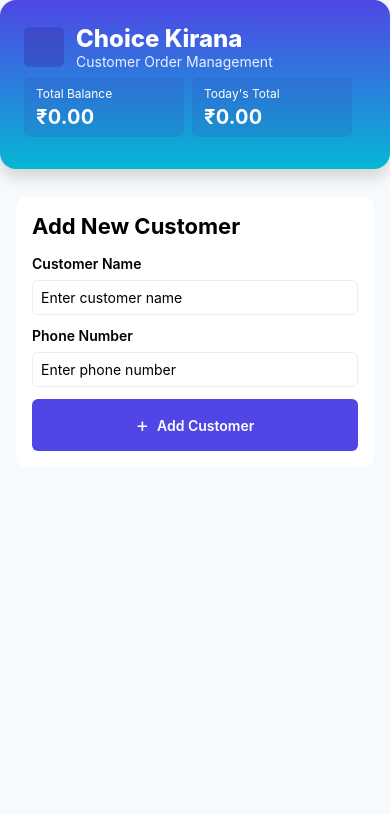
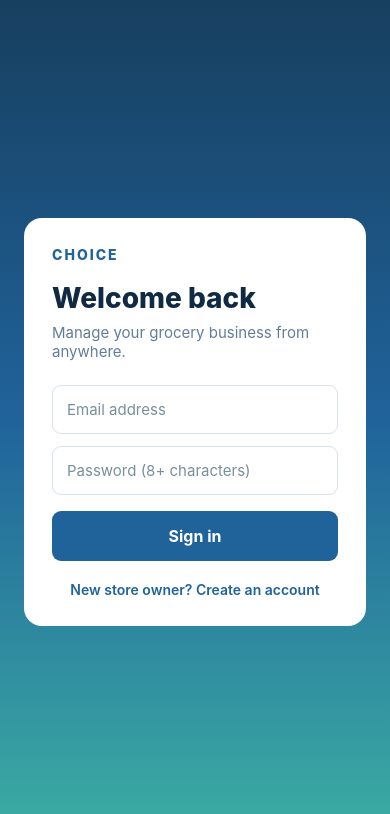
Before and after one commit to mzb2599/Choice, a React Native app: screen / in a window 390 px wide. Shown: the top 814 px of the page. Built offline with nearby package versions, Linux system fonts and the light colour scheme; some icons are missing.

Commit message:
Added authentication UI and account sessions

```diff
--- a/App.js
+++ b/App.js
@@ -15,8 +15,12 @@
 import { parseBulkUpdates } from "./utils/bulkParser";
 import { Styles } from "./styles/Styles";
 import { View } from "react-native";
+import AuthScreen from "./components/AuthScreen";
+import { clearSession, getSession } from "./utils/auth";
 
 const App = () => {
+  const [session, setSession] = useState(null);
+  const [sessionLoading, setSessionLoading] = useState(true);
   const [activeTab, setActiveTab] = useState(0);
   const [customers, setCustomers] = useState([]);
   const [searchTerm, setSearchTerm] = useState("");
@@ -31,17 +35,25 @@
   const [updateStatus, setUpdateStatus] = useState("");
 
   useEffect(() => {
+    getSession().then((stored) => {
+      setSession(stored);
+      setSessionLoading(false);
+    });
+  }, []);
+
+  useEffect(() => {
+    if (!session?.user?.id) return;
     const fetchCustomers = async () => {
-      const stored = await loadCustomers();
+      const stored = await loadCustomers(session.user.id);
       setCustomers(Array.isArray(stored) ? stored : []);
     };
 
     fetchCustomers();
-  }, []);
+  }, [session]);
 
   const saveCustomers = (next) => {
     setCustomers(next);
-    saveToStorage(next);
+    saveToStorage(next, session.user.id);
   };
 
   const handleAddCustomer = () => {
@@ -151,6 +163,9 @@
     setActiveTab(tabIndex);
   };
 
+  if (sessionLoading) return null;
+  if (!session) return <AuthScreen onAuthenticated={setSession} />;
+
   const filteredCustomers = () => {
     let filtered = customers;
 
@@ -191,6 +206,10 @@
         todayBalance={todayBalance}
         activeTab={activeTab}
         onNavigate={handleNavigate}
+        onLogout={async () => {
+          await clearSession();
+          setSession(null);
+        }}
       />
 
       <View style={Styles.content}>
@@ -237,12 +256,14 @@
           <CustomerOrders transactions={getAllTransactions()} />
         )}
 
-        {activeTab === 4 && <ProductCatalog />}
-        {activeTab === 5 && <ProductListPage />}
+        {activeTab === 4 && <ProductCatalog userId={session.user.id} />}
+        {activeTab === 5 && <ProductListPage userId={session.user.id} />}
         {activeTab === 6 && (
           <BackupToDrive
             customers={customers}
             onDataRestore={handleDataRestore}
+            token={session.token}
+            userId={session.user.id}
           />
         )}
       </View>
--- /dev/null
+++ b/components/AuthScreen.js
@@ -0,0 +1,156 @@
+import React, { useState } from "react";
+import {
+  ActivityIndicator,
+  KeyboardAvoidingView,
+  Platform,
+  Text,
+  TextInput,
+  TouchableOpacity,
+  View,
+} from "react-native";
+import { LinearGradient } from "expo-linear-gradient";
+import { authenticate } from "../utils/auth";
+
+export default function AuthScreen({ onAuthenticated }) {
+  const [mode, setMode] = useState("login");
+  const [name, setName] = useState("");
+  const [email, setEmail] = useState("");
+  const [password, setPassword] = useState("");
+  const [error, setError] = useState("");
+  const [loading, setLoading] = useState(false);
+
+  const submit = async () => {
+    setError("");
+    setLoading(true);
+    try {
+      const session = await authenticate(mode, { name, email, password });
+      onAuthenticated(session);
+    } catch (requestError) {
+      setError(requestError.message);
+    } finally {
+      setLoading(false);
+    }
+  };
+
+  return (
+    <LinearGradient
+      colors={["#173f5f", "#20639b", "#3caea3"]}
+      style={styles.page}
+    >
+      <KeyboardAvoidingView
+        behavior={Platform.OS === "ios" ? "padding" : undefined}
+        style={styles.center}
+      >
+        <View style={styles.form}>
+          <Text style={styles.brand}>CHOICE</Text>
+          <Text style={styles.title}>
+            {mode === "login" ? "Welcome back" : "Open your store account"}
+          </Text>
+          <Text style={styles.subtitle}>
+            Manage your grocery business from anywhere.
+          </Text>
+
+          {mode === "signup" && (
+            <TextInput
+              style={styles.input}
+              placeholder="Your name"
+              placeholderTextColor="#78909c"
+              value={name}
+              onChangeText={setName}
+            />
+          )}
+          <TextInput
+            style={styles.input}
+            placeholder="Email address"
+            placeholderTextColor="#78909c"
+            autoCapitalize="none"
+            keyboardType="email-address"
+            value={email}
+            onChangeText={setEmail}
+          />
+          <TextInput
+            style={styles.input}
+            placeholder="Password (8+ characters)"
+            placeholderTextColor="#78909c"
+            secureTextEntry
+            value={password}
+            onChangeText={setPassword}
+          />
+          {!!error && <Text style={styles.error}>{error}</Text>}
+          <TouchableOpacity
+            style={styles.submit}
+            onPress={submit}
+            disabled={loading}
+          >
+            {loading ? (
+              <ActivityIndicator color="#fff" />
+            ) : (
+              <Text style={styles.submitText}>
+                {mode === "login" ? "Sign in" : "Create account"}
+              </Text>
+            )}
+          </TouchableOpacity>
+          <TouchableOpacity
+            onPress={() => {
+              setMode(mode === "login" ? "signup" : "login");
+              setError("");
+            }}
+          >
+            <Text style={styles.switchText}>
+              {mode === "login"
+                ? "New store owner? Create an account"
+                : "Already have an account? Sign in"}
+            </Text>
+          </TouchableOpacity>
+        </View>
+      </KeyboardAvoidingView>
+    </LinearGradient>
+  );
+}
+
+const styles = {
+  page: { flex: 1 },
+  center: { flex: 1, justifyContent: "center", padding: 24 },
+  form: {
+    backgroundColor: "#fff",
+    borderRadius: 18,
+    padding: 28,
+    maxWidth: 460,
+    width: "100%",
+    alignSelf: "center",
+  },
+  brand: {
+    color: "#20639b",
+    fontSize: 14,
+    fontWeight: "800",
+    letterSpacing: 2,
+    marginBottom: 18,
+  },
+  title: { color: "#102a43", fontSize: 28, fontWeight: "800", marginBottom: 8 },
+  subtitle: { color: "#627d98", fontSize: 15, marginBottom: 24 },
+  input: {
+    borderWidth: 1,
+    borderColor: "#d9e2ec",
+    borderRadius: 9,
+    padding: 14,
+    marginBottom: 12,
+    fontSize: 15,
+    color: "#102a43",
+  },
+  error: { color: "#c0392b", marginBottom: 12 },
+  submit: {
+    backgroundColor: "#20639b",
+    borderRadius: 9,
+    minHeight: 50,
+    alignItems: "center",
+    justifyContent: "center",
+    marginTop: 4,
+  },
+  submitText: { color: "#fff", fontWeight: "700", fontSize: 16 },
+  switchText: {
+    color: "#20639b",
+    textAlign: "center",
+    marginTop: 20,
+    fontWeight: "600",
+  },
+};
--- a/components/Header.js
+++ b/components/Header.js
@@ -26,6 +26,7 @@
   todayBalance,
   activeTab,
   onNavigate,
+  onLogout,
 }) {
   const [menuOpen, setMenuOpen] = useState(false);
 
@@ -92,6 +93,9 @@
               <Text style={Styles.menuItemText}>{item.label}</Text>
             </TouchableOpacity>
           ))}
+          <TouchableOpacity style={Styles.menuItem} onPress={onLogout}>
+            <Text style={Styles.menuItemText}>Sign out</Text>
+          </TouchableOpacity>
         </View>
       </Modal>
     </>
--- a/components/ProductCatalog.js
+++ b/components/ProductCatalog.js
@@ -70,7 +70,7 @@
   </View>
 );
 
-const ProductCatalog = () => {
+const ProductCatalog = ({ userId }) => {
   const [items, setItems] = useState([]);
   const [newItem, setNewItem] = useState({ name: "", price: "" });
   const [search, setSearch] = useState("");
@@ -78,7 +78,7 @@
   useEffect(() => {
     const load = async () => {
       try {
-        const json = await AsyncStorage.getItem(STORAGE_KEY);
+        const json = await AsyncStorage.getItem(`${STORAGE_KEY}:${userId}`);
         const parsed = json ? JSON.parse(json) : [];
         // Ensure price is numeric
         const normalized = parsed.map((p) => ({
@@ -92,12 +92,15 @@
     };
 
     load();
-  }, []);
+  }, [userId]);
 
   const saveItems = async (next) => {
     try {
       setItems(next);
-      await AsyncStorage.setItem(STORAGE_KEY, JSON.stringify(next));
+      await AsyncStorage.setItem(
+        `${STORAGE_KEY}:${userId}`,
+        JSON.stringify(next),
+      );
     } catch (err) {
       console.error("Error saving products:", err);
     }
--- a/components/ProductListPage.js
+++ b/components/ProductListPage.js
@@ -68,7 +68,7 @@
   </View>
 );
 
-const ProductListPage = () => {
+const ProductListPage = ({ userId }) => {
   const [items, setItems] = useState([]);
   const [search, setSearch] = useState("");
   const [editingId, setEditingId] = useState(null);
@@ -77,7 +77,7 @@
   useEffect(() => {
     const load = async () => {
       try {
-        const json = await AsyncStorage.getItem(STORAGE_KEY);
+        const json = await AsyncStorage.getItem(`${STORAGE_KEY}:${userId}`);
         const parsed = json ? JSON.parse(json) : [];
         const normalized = parsed.map((p) => ({
           ...p,
@@ -90,12 +90,15 @@
     };
 
     load();
-  }, []);
+  }, [userId]);
 
   const saveItems = async (next) => {
     try {
       setItems(next);
-      await AsyncStorage.setItem(STORAGE_KEY, JSON.stringify(next));
+      await AsyncStorage.setItem(
+        `${STORAGE_KEY}:${userId}`,
+        JSON.stringify(next),
+      );
     } catch (err) {
       console.error("Error saving products:", err);
     }
--- /dev/null
+++ b/utils/auth.js
@@ -0,0 +1,28 @@
+import AsyncStorage from "@react-native-async-storage/async-storage";
+import { Platform } from "react-native";
+
+export const BACKEND_BASE =
+  Platform.OS === "web" ? "http://localhost:4000" : "http://10.0.2.2:4000";
+const SESSION_KEY = "choice_session";
+
+export const getSession = async () => {
+  const stored = await AsyncStorage.getItem(SESSION_KEY);
+  return stored ? JSON.parse(stored) : null;
+};
+
+export const saveSession = (session) =>
+  AsyncStorage.setItem(SESSION_KEY, JSON.stringify(session));
+
+export const clearSession = () => AsyncStorage.removeItem(SESSION_KEY);
+
+export const authenticate = async (mode, values) => {
+  const response = await fetch(`${BACKEND_BASE}/auth/${mode}`, {
+    method: "POST",
+    headers: { "Content-Type": "application/json" },
+    body: JSON.stringify(values),
+  });
+  const data = await response.json();
+  if (!response.ok) throw new Error(data.error || "Authentication failed");
+  await saveSession(data);
+  return data;
+};
--- a/utils/localStorage.js
+++ b/utils/localStorage.js
@@ -1,10 +1,10 @@
 import AsyncStorage from "@react-native-async-storage/async-storage";
 
-const KEY = "customers";
+const keyForUser = (userId) => `customers:${userId}`;
 
-export const loadCustomers = async () => {
+export const loadCustomers = async (userId) => {
   try {
-    const stored = await AsyncStorage.getItem(KEY);
+    const stored = await AsyncStorage.getItem(keyForUser(userId));
     return stored ? JSON.parse(stored) : [];
   } catch (error) {
     console.error("Error loading customers:", error);
@@ -12,9 +12,9 @@
   }
 };
 
-export const saveCustomers = async (customers) => {
+export const saveCustomers = async (customers, userId) => {
   try {
-    await AsyncStorage.setItem(KEY, JSON.stringify(customers));
+    await AsyncStorage.setItem(keyForUser(userId), JSON.stringify(customers));
   } catch (error) {
     console.error("Error saving customers:", error);
   }
```
Also changed, not shown: components/BackupToDrive.js (+17 -9 lines), 1 other file (tests, documents, lock files or other folders).
